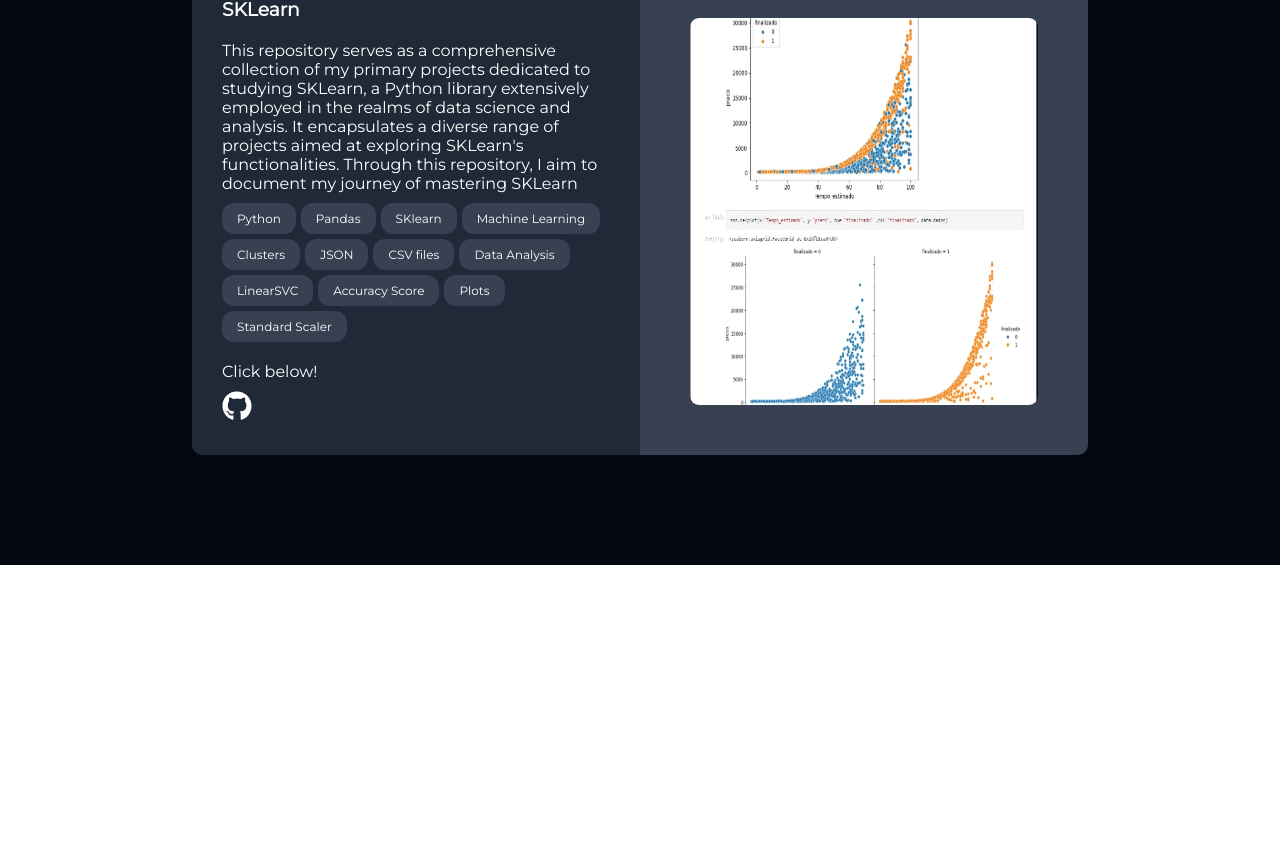
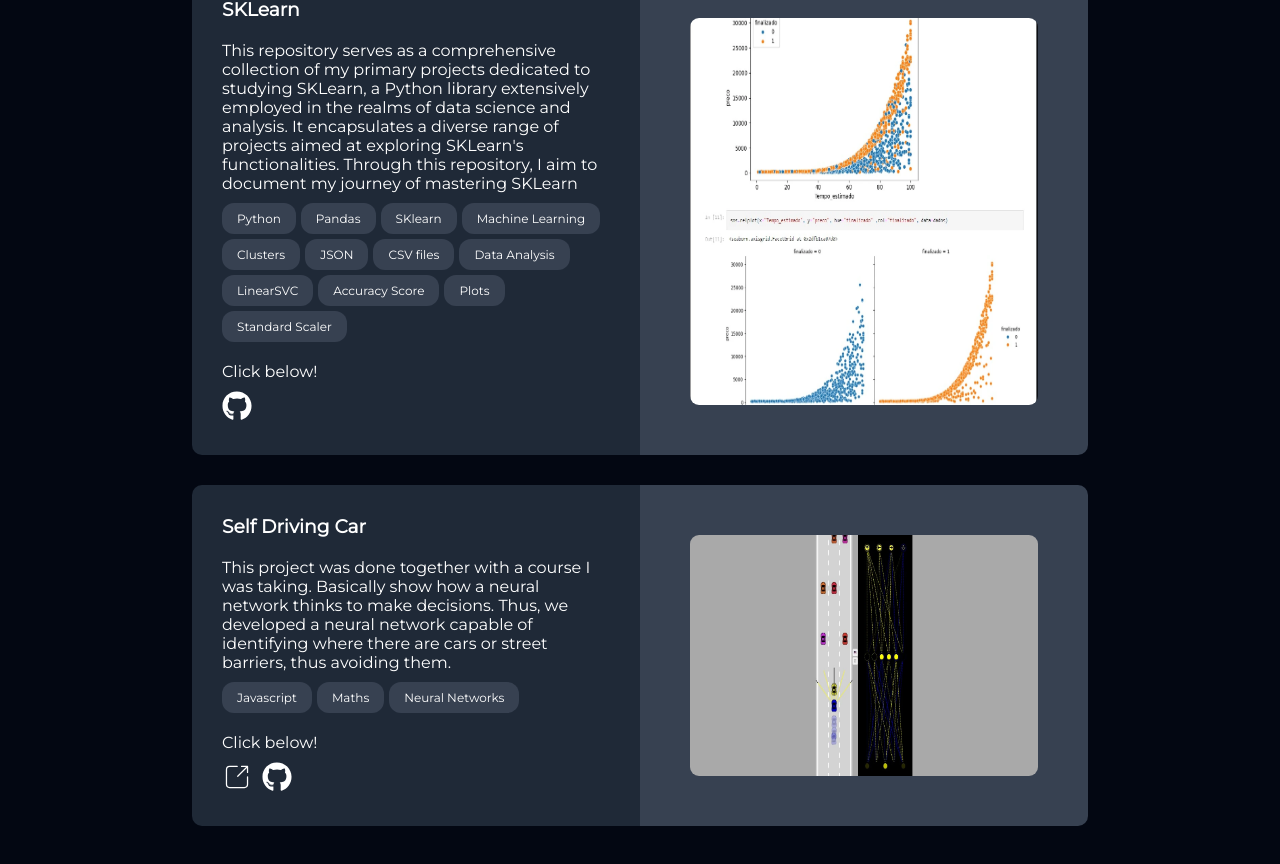
Before and after one commit to Joaotrein/Portif-lio, a React (Create React App) app: page / in a window 1280 px wide. Shown: the part 3371-4235 px from the top of the page. Before the commit the page ends 3936 px from the top, so only its background shows below. Built offline with nearby package versions, Linux system fonts and the light colour scheme; a web font is replaced by a local one.

Commit message:
Neural Network Project add

```diff
--- a/src/Components/Projects/Projects.js
+++ b/src/Components/Projects/Projects.js
@@ -9,6 +9,7 @@ import {
 import ProjetoCriptoeduca from "../../Assets/Projeto-criptoeduca.webp";
 import ProjetoPandas from "../../Assets/foto-pandas.webp";
 import ProjetoSKlearn from "../../Assets/sklearn-foto.webp";
+import ProjectCar from "../../Assets/selfdriveproject.webp";
 
 import { CiShare1 } from "react-icons/ci";
 import { FaGithub } from "react-icons/fa";
@@ -63,6 +64,15 @@ const projects = [
     showLink: false,
     Github: "https://github.com/Joaotrein/SKlearn",
   },
+  {
+    Nome: "Self Driving Car",
+    imagem: ProjectCar,
+    Desc: "This project was done together with a course I was taking. Basically show how a neural network thinks to make decisions. Thus, we developed a neural network capable of identifying where there are cars or street barriers, thus avoiding them.",
+    tags: ["Javascript", "Maths", "Neural Networks"],
+    link: "https://joaotrein.github.io/Self-Driving-Car/",
+    showLink: true,
+    Github: "https://github.com/Joaotrein/Self-Driving-Car",
+  },
 ];
 
 const Projects = ({ id }) => {
```
Also changed, not shown: src/Assets/selfdriveproject.webp (added).
